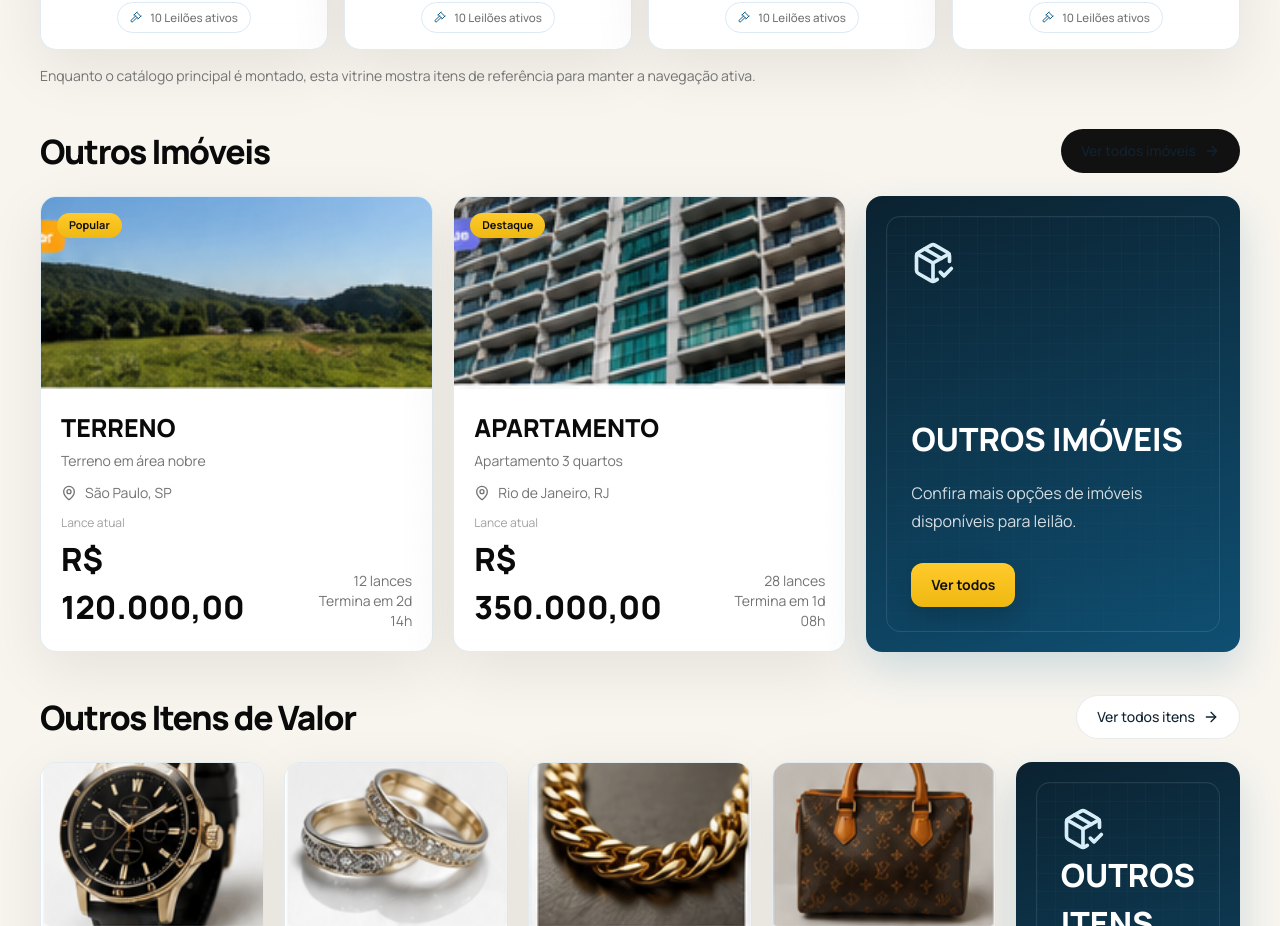
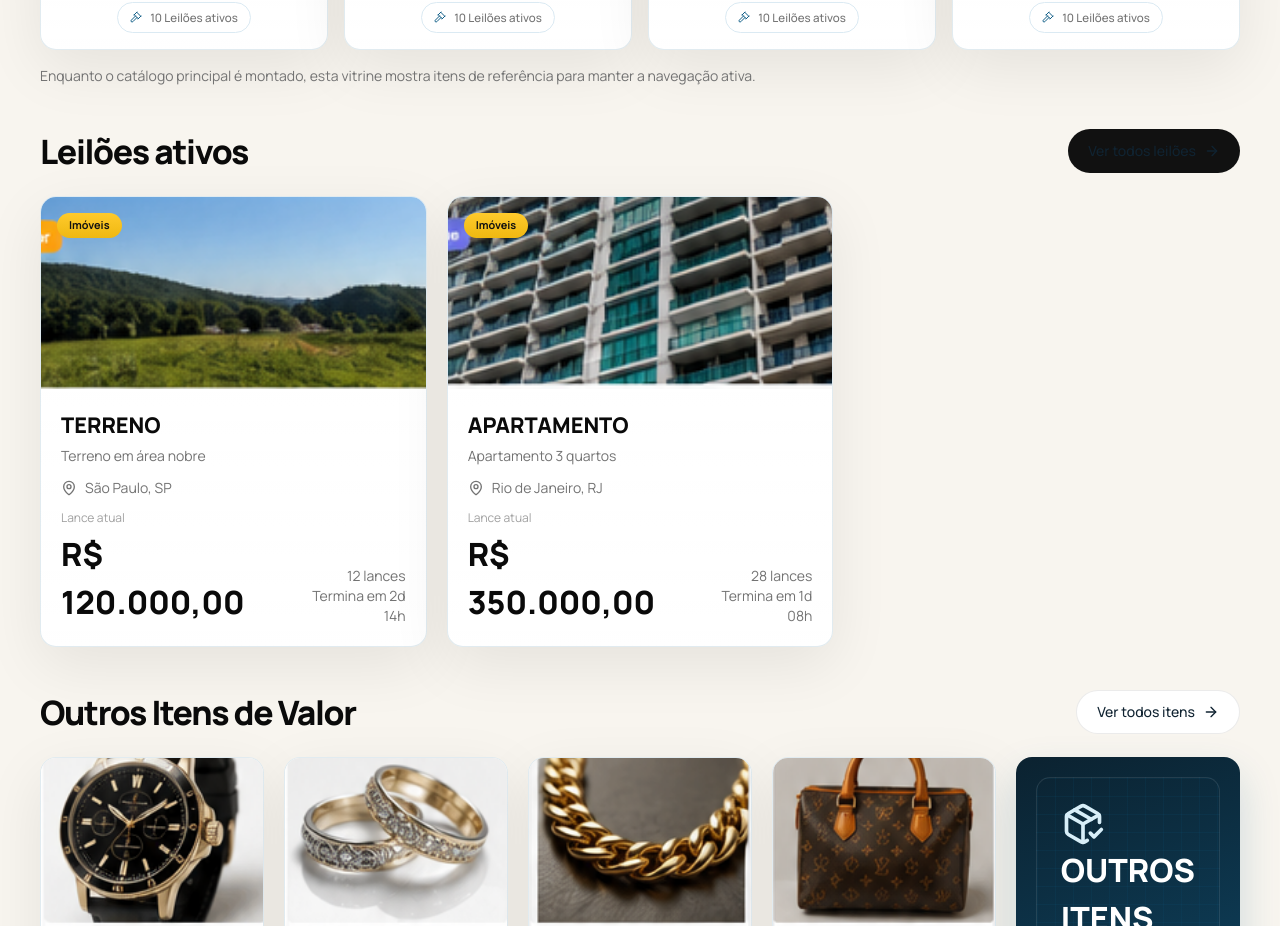
Before and after one commit to rxsec/leilao, a Next.js app: page / in a window 1280 px wide. Shown: the part 1980-2906 px from the top of the page. Built offline with nearby package versions, Linux system fonts and the light colour scheme; no server answers; the database is empty.

Commit message:
Update active auctions section and lot images

```diff
--- a/src/app/page.tsx
+++ b/src/app/page.tsx
@@ -20,10 +20,10 @@ import { getHomeData } from "@/lib/home-data";
 
 export default async function Home() {
   const {
+    activeLots,
     categories,
     hasDatabase,
     premiumLots,
-    propertyLots,
     usingFallbackData,
   } = await getHomeData();
 
@@ -113,15 +113,15 @@ export default async function Home() {
 
           <SectionHeader
             id="leiloes"
-            title="Outros Imóveis"
-            action="Ver todos imóveis"
+            title="Leilões ativos"
+            action="Ver todos leilões"
             darkAction
             className="mt-10"
           />
-          <div className="mt-5 grid gap-5 xl:grid-cols-[1fr_1fr_0.95fr]">
-            {propertyLots.map((lot) => (
+          <div className="mt-5 grid gap-5 md:grid-cols-2 xl:grid-cols-3">
+            {activeLots.map((lot) => (
               <Link
-                key={lot.title}
+                key={lot.slug}
                 href={`/leiloes/${lot.slug}`}
                 className="section-card overflow-hidden rounded-[1rem] transition hover:-translate-y-1"
               >
@@ -134,12 +134,12 @@ export default async function Home() {
                     sizes="350px"
                   />
                   <span className="accent-button absolute left-4 top-4 rounded-full px-3 py-1 text-[0.68rem] font-bold">
-                    {lot.tag}
+                    {lot.categoryName}
                   </span>
                 </div>
                 <div className="space-y-3 p-4 sm:p-5">
                   <div>
-                    <h3 className="text-[1.55rem] font-extrabold uppercase text-neutral-950">
+                    <h3 className="text-[1.35rem] font-extrabold uppercase text-neutral-950">
                       {lot.title}
                     </h3>
                     <p className="mt-1 text-sm text-neutral-500">{lot.subtitle}</p>
@@ -163,26 +163,6 @@ export default async function Home() {
                 </div>
               </Link>
             ))}
-
-            <aside className="rounded-[1rem] bg-[linear-gradient(160deg,#0b2230,#0f4f72)] p-5 text-white shadow-[0_18px_40px_rgba(15,93,134,0.18)]">
-              <div className="grid-pattern flex h-full min-h-[17rem] flex-col justify-between rounded-[0.9rem] border border-white/10 p-6 sm:min-h-[19rem]">
-                <PackageCheck className="h-11 w-11 text-[#d7eef8]" />
-                <div>
-                  <h3 className="text-[2rem] font-extrabold uppercase">
-                    Outros Imóveis
-                  </h3>
-                  <p className="mt-4 max-w-[15rem] text-base leading-7 text-white/82">
-                    Confira mais opções de imóveis disponíveis para leilão.
-                  </p>
-                  <Link
-                    href="/leiloes"
-                    className="accent-button mt-7 inline-flex h-11 items-center rounded-xl px-5 text-sm font-bold shadow-[0_10px_24px_rgba(0,0,0,0.18)] transition hover:brightness-95"
-                  >
-                    Ver todos
-                  </Link>
-                </div>
-              </div>
-            </aside>
           </div>
 
           <SectionHeader
--- /dev/null
+++ b/src/lib/catalog-images.ts
@@ -0,0 +1,91 @@
+const catalogImageBySlug: Record<string, string[]> = {
+  celulares: [
+    "/catalog/celulares/1.jpg",
+    "/catalog/celulares/2.jpg",
+    "/catalog/celulares/3.jpg",
+  ],
+  televisores: [
+    "/catalog/televisores/1.jpg",
+    "/catalog/televisores/2.jpg",
+    "/catalog/televisores/3.jpg",
+  ],
+  eletrodomesticos: [
+    "/catalog/eletrodomesticos/1.jpg",
+    "/catalog/eletrodomesticos/2.jpg",
+    "/catalog/eletrodomesticos/3.jpg",
+  ],
+  "ar-condicionado": [
+    "/catalog/ar-condicionado/1.jpg",
+    "/catalog/ar-condicionado/2.jpg",
+    "/catalog/ar-condicionado/3.jpg",
+  ],
+  notebooks: [
+    "/catalog/notebooks/1.jpg",
+    "/catalog/notebooks/2.jpg",
+    "/catalog/notebooks/3.jpg",
+  ],
+  "computadores-gamer": [
+    "/catalog/computadores-gamer/1.jpg",
+    "/catalog/computadores-gamer/2.jpg",
+    "/catalog/computadores-gamer/3.jpg",
+  ],
+  outros: [
+    "/catalog/outros/1.jpg",
+    "/catalog/outros/2.jpg",
+    "/catalog/outros/3.jpg",
+  ],
+  terrenos: [
+    "/catalog/terrenos/1.jpg",
+    "/catalog/terrenos/2.jpg",
+    "/catalog/terrenos/3.jpg",
+  ],
+  imoveis: [
+    "/catalog/imoveis/1.jpg",
+    "/catalog/imoveis/2.jpg",
+    "/catalog/imoveis/3.jpg",
+  ],
+  relogios: [
+    "/catalog/relogios/1.jpg",
+    "/catalog/relogios/2.jpg",
+    "/catalog/relogios/3.jpg",
+  ],
+  joias: [
+    "/catalog/joias/1.jpg",
+    "/catalog/joias/2.jpg",
+    "/catalog/joias/3.jpg",
+  ],
+  "artigos-de-luxo": [
+    "/catalog/artigos-de-luxo/1.jpg",
+    "/catalog/artigos-de-luxo/2.jpg",
+    "/catalog/artigos-de-luxo/3.jpg",
+  ],
+};
+
+export function getCategoryImage(slug: string) {
+  return catalogImageBySlug[slug]?.[0] ?? "/catalog/outros/1.jpg";
+}
+
+export function getCategoryGallery(slug: string) {
+  return catalogImageBySlug[slug] ?? catalogImageBySlug.outros;
+}
+
+export function getLotGallery(slug: string, lotKey: string) {
+  const gallery = getCategoryGallery(slug);
+  const startIndex = Math.abs(hashValue(lotKey)) % gallery.length;
+
+  return gallery.map((_, index) => gallery[(startIndex + index) % gallery.length]);
+}
+
+export function getLotCoverImage(slug: string, lotKey: string) {
+  return getLotGallery(slug, lotKey)[0];
+}
+
+function hashValue(value: string) {
+  let hash = 0;
+
+  for (const char of value) {
+    hash = (hash * 31 + char.charCodeAt(0)) | 0;
+  }
+
+  return hash;
+}
--- a/src/lib/home-data.ts
+++ b/src/lib/home-data.ts
@@ -3,6 +3,7 @@ import {
   propertyLots as fallbackPropertyLots,
   spotlightCategories as fallbackSpotlightCategories,
 } from "@/lib/branding";
+import { getCategoryImage, getLotCoverImage } from "@/lib/catalog-images";
 import { prisma } from "@/lib/prisma";
 
 type SpotlightCategory = {
@@ -12,9 +13,8 @@ type SpotlightCategory = {
   image: string;
 };
 
-type PropertyLot = {
+type ActiveLot = {
   slug: string;
-  tag: string;
   title: string;
   subtitle: string;
   location: string;
@@ -22,6 +22,7 @@ type PropertyLot = {
   bids: string;
   ending: string;
   image: string;
+  categoryName: string;
 };
 
 type PremiumLot = {
@@ -33,7 +34,7 @@ type PremiumLot = {
 
 export type HomeData = {
   categories: SpotlightCategory[];
-  propertyLots: PropertyLot[];
+  activeLots: ActiveLot[];
   premiumLots: PremiumLot[];
   hasDatabase: boolean;
   usingFallbackData: boolean;
@@ -57,21 +58,10 @@ type HomeLotRecord = {
   imageUrl: string | null;
   images: Array<{ url: string }>;
   endsAt: Date | null;
-};
-
-const categoryImages: Record<string, string> = {
-  celulares: "/catalog/celulares/1.jpg",
-  televisores: "/catalog/televisores/1.jpg",
-  eletrodomesticos: "/catalog/eletrodomesticos/1.jpg",
-  "ar-condicionado": "/catalog/ar-condicionado/1.jpg",
-  notebooks: "/catalog/notebooks/1.jpg",
-  "computadores-gamer": "/catalog/computadores-gamer/1.jpg",
-  outros: "/catalog/outros/1.jpg",
-  terrenos: "/catalog/terrenos/1.jpg",
-  imoveis: "/catalog/imoveis/1.jpg",
-  relogios: "/catalog/relogios/1.jpg",
-  joias: "/catalog/joias/1.jpg",
-  "artigos-de-luxo": "/catalog/artigos-de-luxo/1.jpg",
+  category: {
+    name: string;
+    slug: string;
+  } | null;
 };
 
 const preferredCategoryOrder = [
@@ -100,6 +90,12 @@ export async function getHomeData(): Promise<HomeData> {
       orderBy: [{ isFeatured: "desc" }, { endsAt: "asc" }],
       take: 12,
       include: {
+        category: {
+          select: {
+            name: true,
+            slug: true,
+          },
+        },
         images: {
           orderBy: { sortOrder: "asc" },
           select: { url: true },
@@ -111,7 +107,17 @@ export async function getHomeData(): Promise<HomeData> {
   if (categories.length === 0 && lots.length === 0) {
     return {
       categories: fallbackSpotlightCategories,
-      propertyLots: fallbackPropertyLots,
+      activeLots: fallbackPropertyLots.map((lot) => ({
+        slug: lot.slug,
+        title: lot.title,
+        subtitle: lot.subtitle,
+        location: lot.location,
+        price: lot.price,
+        bids: lot.bids,
+        ending: lot.ending,
+        image: lot.image,
+        categoryName: "Imóveis",
+      })),
       premiumLots: fallbackPremiumLots,
       hasDatabase: false,
       usingFallbackData: true,
@@ -122,26 +128,25 @@ export async function getHomeData(): Promise<HomeData> {
     name: category.name,
     slug: category.slug,
     lots: category.activeLots,
-    image: categoryImages[category.slug] ?? "/catalog/outros/1.jpg",
+    image: getCategoryImage(category.slug),
   })).sort(
     (left, right) =>
       preferredCategoryOrder.indexOf(left.slug) -
       preferredCategoryOrder.indexOf(right.slug),
   );
 
-  const propertyLots = lots
-    .filter((lot) => lot.type === "property")
-    .slice(0, 2)
-    .map((lot: HomeLotRecord, index: number) => ({
+  const activeLots = shuffleLots(lots)
+    .slice(0, 6)
+    .map((lot: HomeLotRecord) => ({
       slug: lot.slug,
-      tag: index === 0 ? "Destaque" : "Popular",
       title: lot.title,
       subtitle: lot.description ?? "Oportunidade em leilao",
       location: [lot.city, lot.state].filter(Boolean).join(", ") || "Brasil",
       price: formatCurrency(Number(lot.currentBid)),
       bids: `${lot.bidCount} ${lot.bidCount === 1 ? "lance" : "lances"}`,
       ending: formatEndsAt(lot.endsAt ? lot.endsAt.toISOString() : null),
-      image: lot.imageUrl ?? lot.images[0]?.url ?? "/catalog/imoveis/1.jpg",
+      image: getLotCoverImage(lot.category?.slug ?? inferCategorySlug(lot.type), lot.slug),
+      categoryName: lot.category?.name ?? inferCategoryName(lot.type),
     }));
 
   const premiumLots = lots
@@ -151,7 +156,7 @@ export async function getHomeData(): Promise<HomeData> {
       slug: lot.slug,
       title: lot.title,
       lots: 1,
-      image: lot.imageUrl ?? lot.images[0]?.url ?? "/catalog/outros/1.jpg",
+      image: getLotCoverImage(lot.category?.slug ?? inferCategorySlug(lot.type), lot.slug),
     }));
 
   return {
@@ -159,12 +164,60 @@ export async function getHomeData(): Promise<HomeData> {
       spotlightCategories.length > 0
         ? spotlightCategories
         : fallbackSpotlightCategories,
-    propertyLots:
-      propertyLots.length > 0 ? propertyLots : fallbackPropertyLots,
+    activeLots:
+      activeLots.length > 0
+        ? activeLots
+        : fallbackPropertyLots.map((lot) => ({
+            slug: lot.slug,
+            title: lot.title,
+            subtitle: lot.subtitle,
+            location: lot.location,
+            price: lot.price,
+            bids: lot.bids,
+            ending: lot.ending,
+            image: lot.image,
+            categoryName: "Imóveis",
+          })),
     premiumLots: premiumLots.length > 0 ? premiumLots : fallbackPremiumLots,
     hasDatabase: true,
     usingFallbackData: false,
   };
+}
+
+function shuffleLots(lots: HomeLotRecord[]) {
+  return [...lots].sort(() => Math.random() - 0.5);
+}
+
+function inferCategoryName(type: HomeLotRecord["type"]) {
+  if (type === "property") {
+    return "Imóveis";
+  }
+
+  if (type === "luxury") {
+    return "Artigos de Luxo";
+  }
+
+  if (type === "electronics") {
+    return "Eletrônicos";
+  }
+
+  return "Outros";
+}
+
+function inferCategorySlug(type: HomeLotRecord["type"]) {
+  if (type === "property") {
+    return "imoveis";
+  }
+
+  if (type === "luxury") {
+    return "artigos-de-luxo";
+  }
+
+  if (type === "electronics") {
+    return "outros";
+  }
+
+  return "outros";
 }
 
 function formatCurrency(value: number) {
```
Also changed, not shown: src/lib/auction-data.ts (+20 -21 lines).
